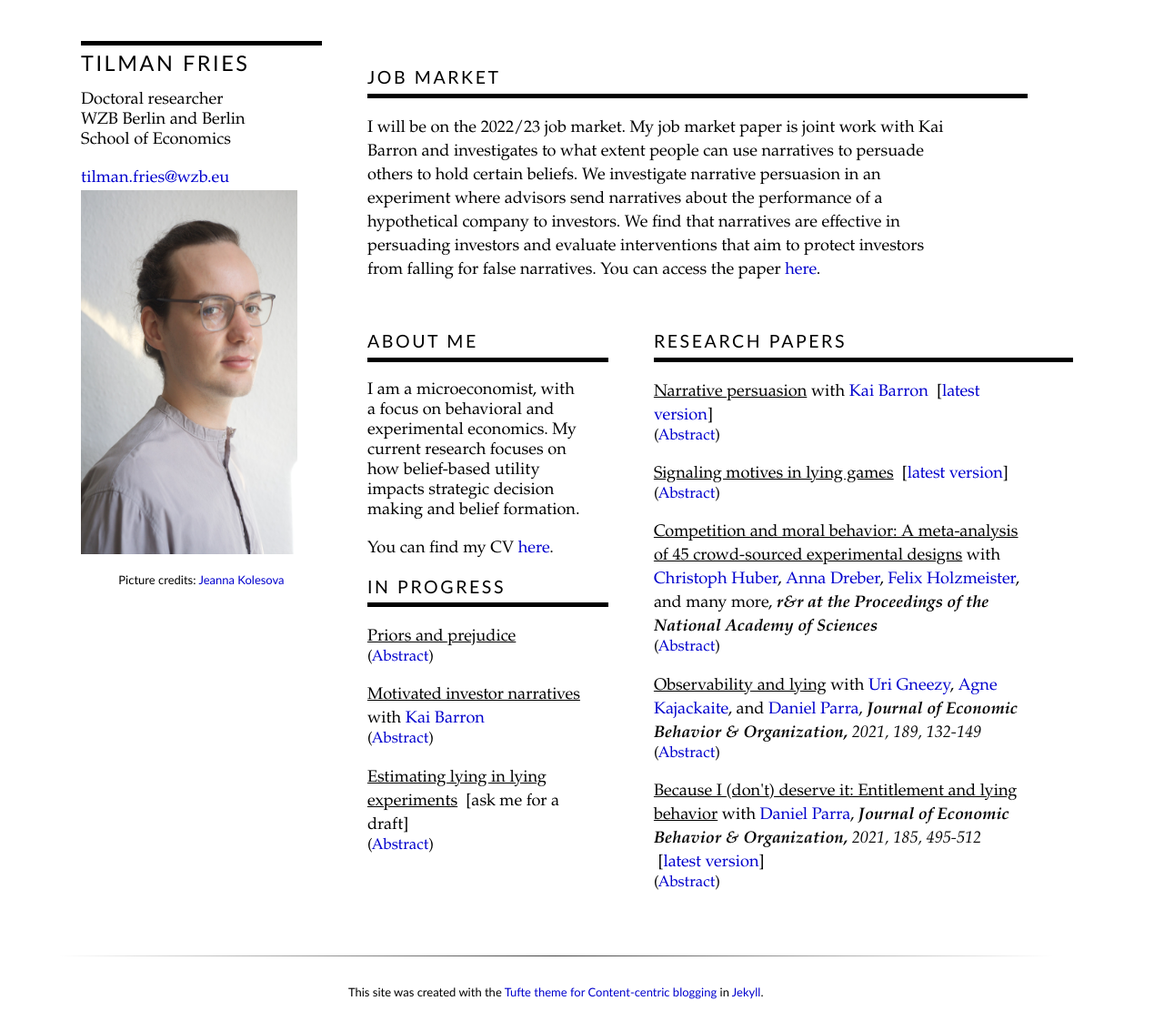
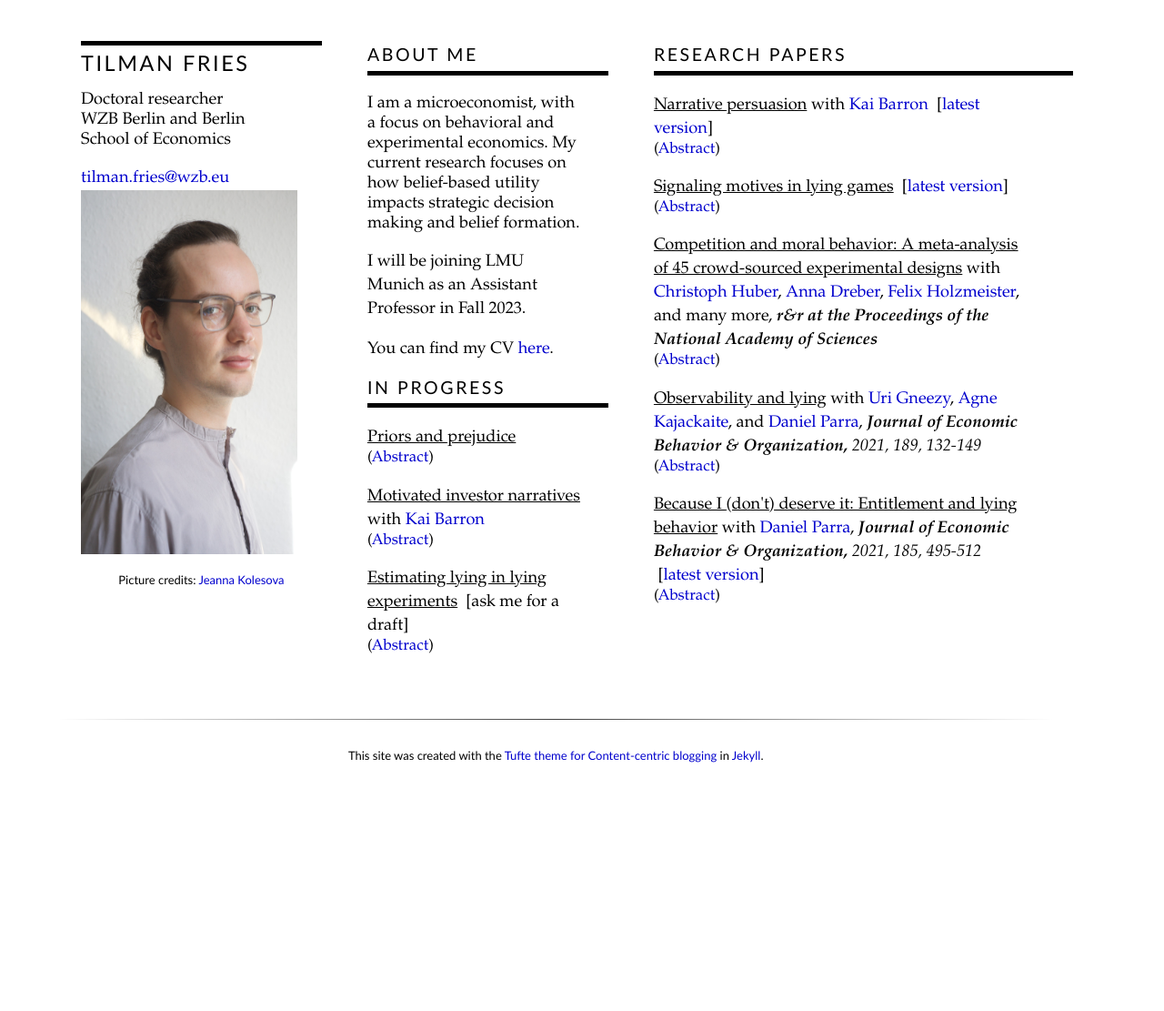
Before and after one commit to tilmanfries/tilmanfries.github.io, a Jekyll site: the page built from index.md, in a window 1280 px wide. Shown: the whole page at 91% size. Built offline with Jekyll 4.4.1, drawn with Linux system fonts in a browser that asks for light colours; after the commit the page ends 900 px from its top, so only the background shows below that.

Commit message:
Update personal.html

```diff
--- a/_layouts/personal.html
+++ b/_layouts/personal.html
@@ -17,17 +17,14 @@
   </p>
 
  </div>
- <div class="column middlelong">
-   <br style=“line-height:150px;”><br>
-   <h1 class="content-listing-sub-header sans bottom_border"> Job Market </h1>
 
-   <p class="extra_space"> I will be on the 2022/23 job market. My job market paper is joint work with Kai Barron and investigates to what extent people can use narratives to persuade others to hold certain beliefs. We investigate narrative persuasion in an experiment where advisors send narratives about the performance of a hypothetical company to investors. We find that narratives are effective in persuading investors and evaluate interventions that aim to protect investors from falling for false narratives. You can access the paper <a target="_blank" rel="noopener noreferrer" href=/assets/pdf/JMP_Fries.pdf>here</a>. </p>
- </div>
  <div class="column middle">
    <br style=“line-height:500px;”><br>
    <h1 class="content-listing-sub-header sans bottom_border"> About me </h1>
    <p class="extra_space"> {{ content }} </p>
-     <p class="extra_space"> You can find my CV <a target="_blank" rel="noopener noreferrer" href=/assets/pdf/cv.pdf>here</a>. </p>
+
+   <p class="extra_space"> I will be joining LMU Munich as an Assistant Professor in Fall 2023.</p>
+   <p class="extra_space"> You can find my CV <a target="_blank" rel="noopener noreferrer" href=/assets/pdf/cv.pdf>here</a>. </p>
 
      <h1 class="content-listing-sub-header sans bottom_border"> In Progress </h1>
        {% for item in page.in_progress %}
```
